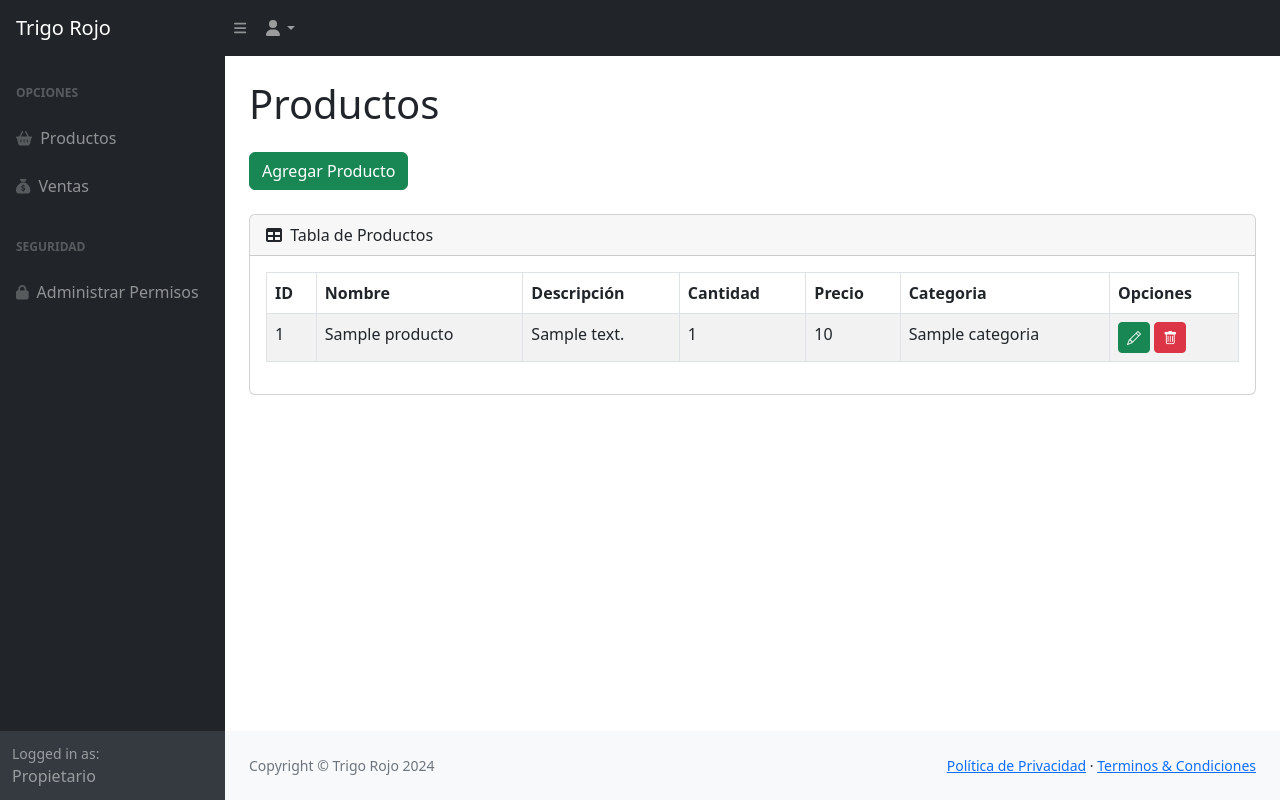
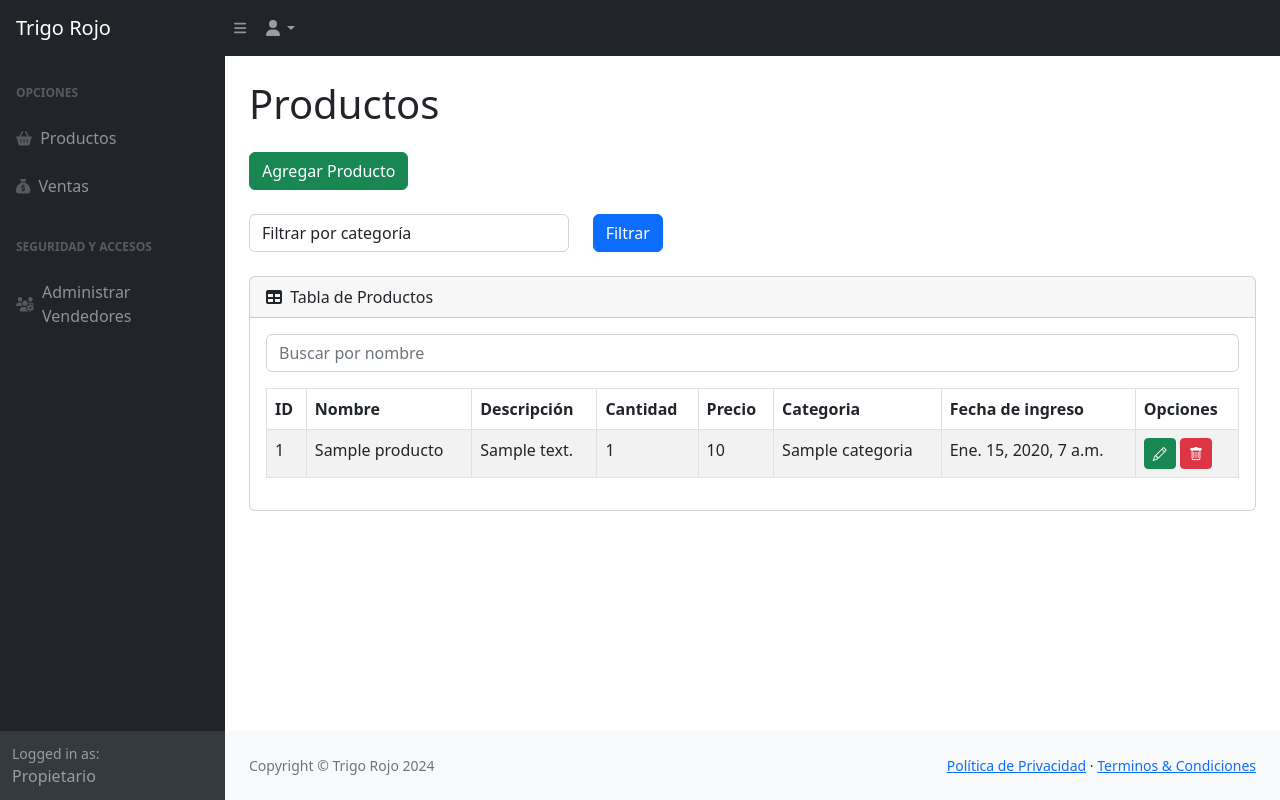
Before and after one commit to lxishh/proyectoTrigoRojo, a Django app: page /productos/ in a window 1280 px wide. Run offline with Django 3.2, Linux system fonts and the light colour scheme; tables that the repository leaves empty hold one stand-in row (values such as "Sample post"); some libraries are stand-ins or nearby versions.

Commit message:
CRUD completo + busqueda + filtrado por categoria
se agrego un script que llama a un js para la busqueda.

se cambio la view de listar productos y se comentó para mayor entendimiento

```diff
--- a/appTrigorojo/views.py
+++ b/appTrigorojo/views.py
@@ -24,11 +24,30 @@ def ventas_view(request):
     return render(request, 'ventas.html')
 
 def listar_productos(request):
+    categoria = request.GET.get('categoria', None)  # Filtro por nombre de categoría
+
+    # Obtener todos los productos
     productos = Producto.objects.all()
-    context = {'productos':productos}
+
+    # Filtrar productos por nombre de categoría si se especifica
+    if categoria:
+        productos = productos.filter(categoria__nombre=categoria)
+
+    # Obtener las categorías distintas para los filtros
+    categorias = Categoria.objects.values_list('nombre', flat=True).distinct()
+
+    # Pasar los productos y las categorías al contexto
+    context = {
+        'productos': productos,
+        'categorias': categorias,
+    }
+
+    # Renderizar la página con el contexto
     return render(request, 'productos.html', context)
 
-def registrar_productos(request):
+
+
+def registrar_producto(request):
     form = FormularioProducto()
     if request.method == 'POST':
         form = FormularioProducto(request.POST)
@@ -39,3 +58,21 @@ def registrar_productos(request):
         form = FormularioProducto()
     context = {'form':form}
     return render(request, 'registrar_productos.html', context)
+
+def actualizar_producto(request, id):
+    producto = Producto.objects.get(id=id)
+    form = FormularioProducto(instance=producto)
+    if request.method == 'POST':
+        form = FormularioProducto(request.POST, instance=producto)
+        if form.is_valid():
+            form.save()
+            return redirect('/productos')
+    else:
+        form = FormularioProducto(instance=producto)
+    context = {'form':form}
+    return render(request, 'registrar_productos.html', context)
+
+def eliminar_producto(request, id):
+    producto = Producto.objects.get(id=id)
+    producto.delete()
+    return redirect('/productos')
--- a/proyectoTrigorojo/urls.py
+++ b/proyectoTrigorojo/urls.py
@@ -26,6 +26,8 @@ urlpatterns = [
     path('administracion/', views.administracion),
     path('categoria/<int:categoria_id>/productos/', views.productos_por_categoria, name='productos_por_categoria'),
     path('productos/', views.listar_productos),
-    path('registrar_productos/', views.registrar_productos),
+    path('registrar_producto/', views.registrar_producto),
+    path('actualizar_producto/<int:id>', views.actualizar_producto),
+    path('eliminar_producto/<int:id>', views.eliminar_producto),
     path('ventas/', views.ventas_view),
 ] + static(settings.MEDIA_URL, document_root=settings.MEDIA_ROOT)  # Esto sirve las imágenes y archivos de medios
--- /dev/null
+++ b/static/js/productos_busqueda_tabla.js
@@ -0,0 +1,9 @@
+document.getElementById("searchInput").addEventListener("keyup", function () {
+  const filter = this.value.toLowerCase();
+  const rows = document.querySelectorAll("#productosTable tbody tr");
+
+  rows.forEach((row) => {
+    const name = row.cells[1].textContent.toLowerCase(); // Toma el texto de la columna "Nombre"
+    row.style.display = name.includes(filter) ? "" : "none";
+  });
+});
--- a/templates/appTemplate/administracion.html
+++ b/templates/appTemplate/administracion.html
@@ -91,12 +91,12 @@
               </a>
 
               <!-- otro titulo de la opcion de la barra lateral -->
-              <div class="sb-sidenav-menu-heading">Seguridad</div>
+              <div class="sb-sidenav-menu-heading">Seguridad y Accesos</div>
               <a class="nav-link" href="charts.html">
                 <div class="sb-nav-link-icon">
-                  <i class="fas fa-lock mr-3"></i>
+                  <i class="fas fa-users-cog mr-3"></i>
                 </div>
-                Administrar Permisos
+                Administrar Vendedores
               </a>
             </div>
           </div>
--- a/templates/appTemplate/login.html
+++ b/templates/appTemplate/login.html
@@ -43,7 +43,7 @@
                   />
                 </div>
                 <div class="d-grid">
-                  <a href="/administracion" class="btn btn-dark">Ingresar</a>
+                  <a href="/productos" class="btn btn-dark">Ingresar</a>
                 </div>
               </form>
             </div>
--- a/templates/appTemplate/productos.html
+++ b/templates/appTemplate/productos.html
@@ -10,9 +10,33 @@
 />
 <h1 class="mt-4 mb-4">Productos</h1>
 
-<a href="/registrar_productos" class="btn btn-success mb-4">
+<a href="/registrar_producto" class="btn btn-success mb-4">
   Agregar Producto
 </a>
+
+<!-- Formulario para filtros -->
+<form method="get" class="mb-4">
+  <div class="row">
+    <div class="col-md-4">
+       <!-- Select para elegir una categoría, con el nombre "categoria" -->
+      <select name="categoria" class="form-control">
+         <!-- Opción por defecto que indica al usuario que seleccione una categoría -->
+        <option value="">Filtrar por categoría</option>
+         <!-- Bucle para recorrer todas las categorías disponibles -->
+        {% for categoria in categorias %}
+          <!-- Cada categoría se convierte en una opción del select -->
+          <option value="{{ categoria }}"
+
+          {% if categoria == request.GET.categoria %}selected{% endif %}>{{ categoria }}</option>
+          <!-- ↑↑↑ Si la categoría actual es igual a la categoría seleccionada en la URL entonces la opción se marca como seleccionada en el <select>, y luego '{{ categoria }}'' Muestra el nombre de la categoría seleccionada -->
+        {% endfor %}
+      </select>
+    </div>
+    <div class="col-md-4">
+      <button type="submit" class="btn btn-primary">Filtrar</button>
+    </div>
+  </div>
+</form>
 
 <div class="row">
   <div class="col-xl-12 col-md-12">
@@ -24,6 +48,13 @@
         Tabla de Productos
       </div>
       <div class="card-body">
+        <input
+          type="text"
+          id="searchInput"
+          class="form-control mb-3"
+          placeholder="Buscar por nombre"
+        />
+
         <!-- Aquí estará la tabla -->
         <table id="productosTable" class="table table-striped table-bordered">
           <thead>
@@ -34,6 +65,7 @@
               <th>Cantidad</th>
               <th>Precio</th>
               <th>Categoria</th>
+              <th>Fecha de ingreso</th>
               <th>Opciones</th>
             </tr>
           </thead>
@@ -44,16 +76,23 @@
               <td scope="row">{{p.id}}</td>
               <td>{{p.nombre}}</td>
               <td>{{p.descripcion}}</td>
+              {% if p.cantidad > 0 %}
               <td>{{p.cantidad}}</td>
+              {% else %}
+              <td><span class="text-danger">Agotado</span></td>
+              {% endif %}
               <td>{{p.precio|floatformat:0 }}</td>
               <td>{{p.categoria}}</td>
+              <td>{{p.fecha_ingreso}}</td>
               <td>
                 <a
-                  href="/actualizarAlumno/{{a.id}}"
+                  href="/actualizar_producto/{{p.id}}"
                   class="btn btn-success btn-sm"
                   ><i class="bi bi-pencil"></i
                 ></a>
-                <a href="/eliminarAlumno/{{a.id}}" class="btn btn-danger btn-sm"
+                <a
+                  href="/eliminar_producto/{{p.id}}"
+                  class="btn btn-danger btn-sm"
                   ><i class="bi bi-trash"></i
                 ></a>
               </td>
@@ -67,4 +106,6 @@
   </div>
 </div>
 
+<!-- se enlaza el archivo javascript  -->
+<script src="{% static 'js/productos_busqueda_tabla.js' %}"></script>
 {% endblock %}
```
Also changed, not shown: templates/appTemplate/ventas.html (+11 -0 lines).
